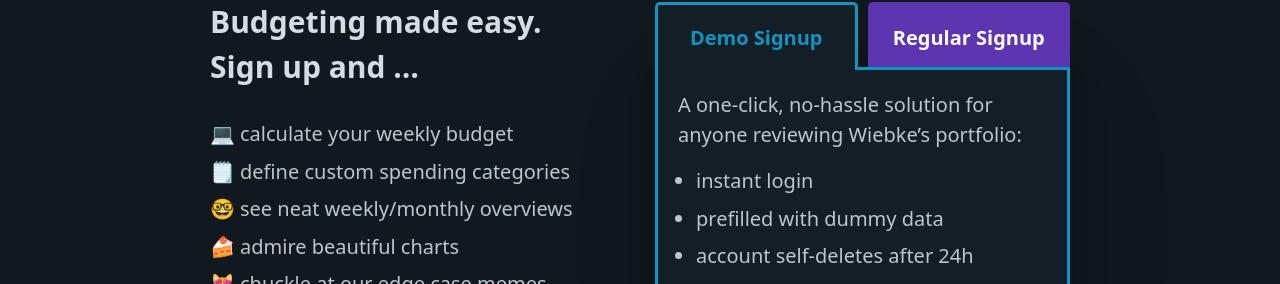
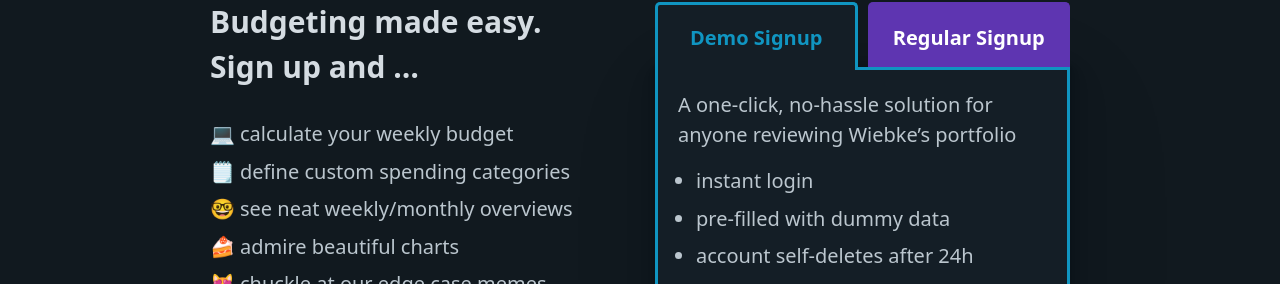
Before and after one commit to fraulueneburg/sparsam-fe, a React (Create React App) app: page / in a window 1280 px wide. Shown: the part 307-591 px from the top of the page. Built offline with nearby package versions, Linux system fonts and the light colour scheme; no server answers.

Commit message:
updated text

```diff
--- a/src/components/FormSignupDemo.jsx
+++ b/src/components/FormSignupDemo.jsx
@@ -29,10 +29,10 @@ export default function FormSignupDemo() {
 
 	return (
 		<>
-			<p>A one-click, no-hassle solution for anyone reviewing Wiebke’s portfolio:</p>
+			<p>A one-click, no-hassle solution for anyone reviewing Wiebke’s portfolio</p>
 			<ul className="text-list">
 				<li>instant login</li>
-				<li>prefilled with dummy data</li>
+				<li>pre-filled with dummy data</li>
 				<li>account self-deletes after 24h</li>
 			</ul>
 			<button type="button" onClick={handleRecruiterSubmit}>
```
